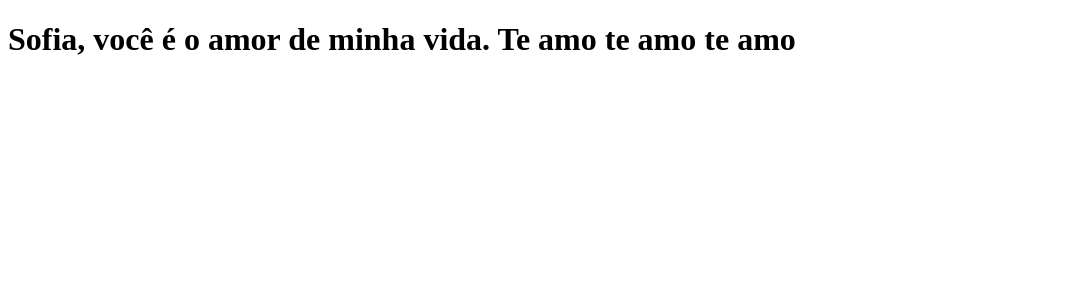
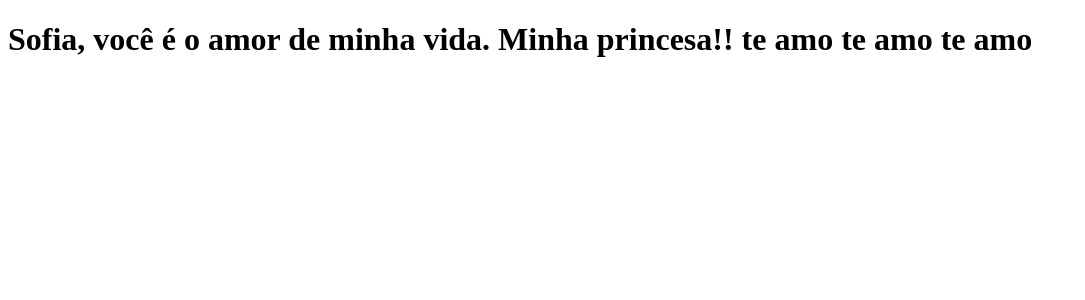
Before and after one commit to Pedro-Duran/clone-tabnews, a Next.js app: page / in a window 1280 px wide. Shown: the top 300 px of the page, without its empty margins (0-1085 px from the left). Built offline with nearby package versions, Linux system fonts and the light colour scheme.

Commit message:
me passei no ultimo commit

```diff
--- a/pages/index.js
+++ b/pages/index.js
@@ -1,6 +1,5 @@
 function Home() {
-    return <h1> Sofia, você é o amor de minha vida.
-        Te amo te amo te amo
+    return <h1> Sofia, você é o amor de minha vida. Minha princesa!! te amo te amo te amo
          </h1>
 }
 
```
